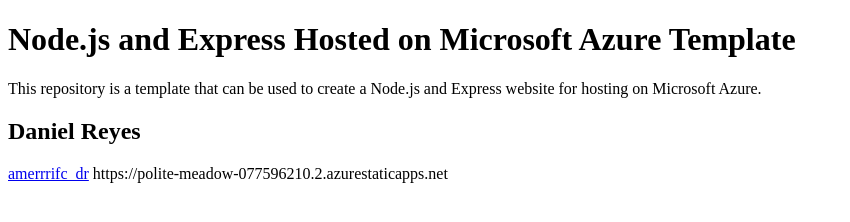
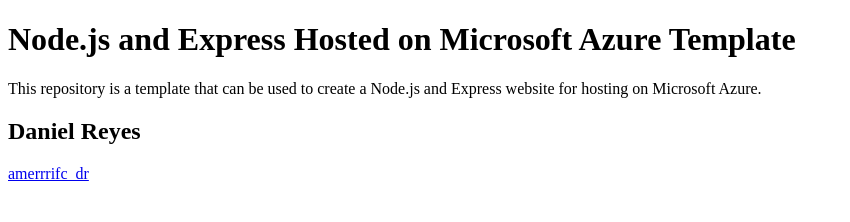
Before and after one commit to smily000/amzeriffic, a website: page client/index.html in a window 1280 px wide. Shown: the whole page, without its empty margins (0-850 px from the left). Drawn offline with Linux system fonts and the light colour scheme.

Commit message:
Update index.html

```diff
--- a/client/index.html
+++ b/client/index.html
@@ -9,6 +9,6 @@
 	Azure.</p>
 	<h2>Daniel Reyes</h2>
 	<a href="https://polite-meadow-077596210.2.azurestaticapps.net">amerrrifc_dr</a>
-	https://polite-meadow-077596210.2.azurestaticapps.net
+
 </body>
 </html>
```
